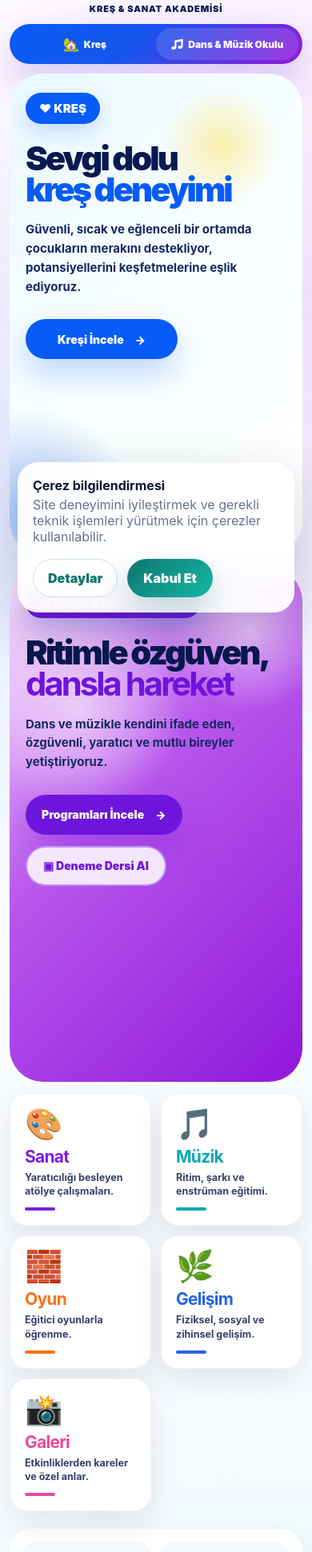
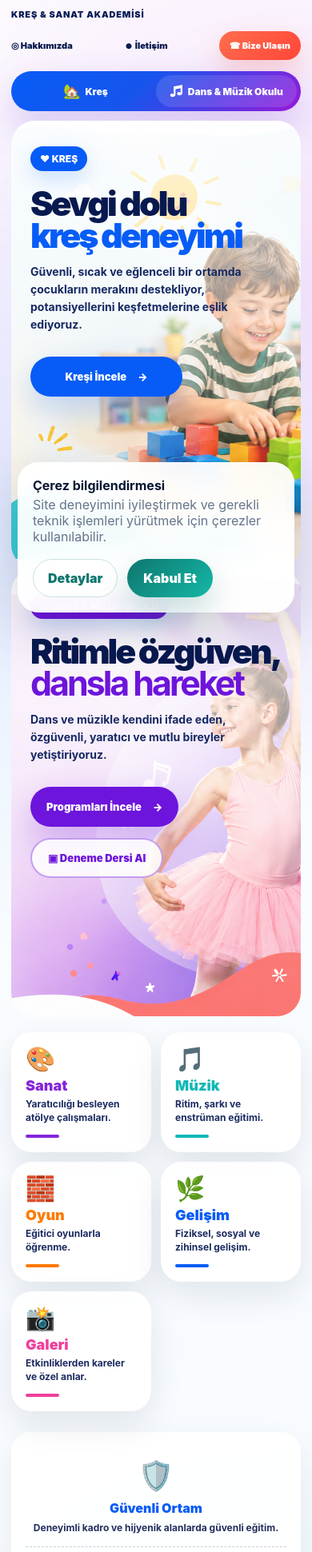
Before and after one commit to furukcell/FK-Service-Templates, a Next.js app in the folder apps/web/: page /ada-yeni in a window 390 px wide. Shown: the part 56-1997 px from the top of the page at 80% size. Built offline with nearby package versions, Linux system fonts and the light colour scheme; no server answers.

Commit message:
Bind Ada Yeni hero panels to uploaded background artwork

```diff
--- a/apps/web/src/styles/ada-yeni-reference.css
+++ b/apps/web/src/styles/ada-yeni-reference.css
@@ -138,24 +138,38 @@
   min-height: 520px;
   position: relative;
   overflow: hidden;
+  background-repeat: no-repeat;
+  background-size: cover;
+}
+
+.adaPosterPanel::before {
+  content: "";
+  position: absolute;
+  inset: 0;
+  z-index: 1;
+  pointer-events: none;
 }
 
 .adaPosterKresPanel {
   padding: 56px 56px 52px 58px;
   border-radius: 62px 0 0 62px;
-  background:
-    radial-gradient(circle at 72% 15%, rgba(255, 217, 59, .42), transparent 13%),
-    radial-gradient(circle at 7% 92%, rgba(7, 92, 247, .36), transparent 21%),
-    linear-gradient(135deg, #eaf8ff 0%, #faffff 52%, #ffffff 100%);
+  background-image: url('/ada/ada-hero-kres-bg.png');
+  background-position: center center;
+}
+
+.adaPosterKresPanel::before {
+  background: linear-gradient(90deg, rgba(255,255,255,.70) 0%, rgba(255,255,255,.42) 30%, rgba(255,255,255,.08) 56%, transparent 100%);
 }
 
 .adaPosterArtPanel {
   padding: 56px 56px 52px 60px;
   border-radius: 0 62px 62px 0;
-  background:
-    radial-gradient(circle at 82% 12%, rgba(255,255,255,.58), transparent 16%),
-    radial-gradient(circle at 24% 28%, rgba(255,255,255,.54), transparent 24%),
-    linear-gradient(135deg, #ffe9ff 0%, #b857ec 42%, #9017db 100%);
+  background-image: url('/ada/ada-hero-sanat-bg.png');
+  background-position: center center;
+}
+
+.adaPosterArtPanel::before {
+  background: linear-gradient(90deg, rgba(255,255,255,.64) 0%, rgba(255,255,255,.28) 33%, rgba(255,255,255,.03) 58%, transparent 100%);
 }
 
 .adaPosterTextBlock {
@@ -165,7 +179,7 @@
 }
 
 .adaPosterKresText { max-width: 405px; }
-.adaPosterArtText { max-width: 500px; }
+.adaPosterArtText { max-width: 520px; }
 
 .adaPosterBadge {
   display: inline-flex;
@@ -245,186 +259,14 @@
 
 .adaPosterActions { gap: 14px; flex-wrap: wrap; }
 
-.adaPosterKresImage,
-.adaPosterStage,
-.adaPosterBaleImage,
-.adaPosterGuitarCard,
-.adaPosterSun,
-.adaPosterCloud,
-.adaPosterBlueShape,
-.adaPosterTealShape,
-.adaPosterCoralShape,
-.adaPosterNotes {
-  pointer-events: none;
-}
-
-/* --- SOL PANEL: Kreş görseli --- */
-/* Organik blob köşeler: her kenar farklı kavis alıyor, düz rounded-rectangle değil */
-.adaPosterKresImage {
-  position: absolute;
-  z-index: 4;
-  right: 28px;
-  top: 28px;
-  bottom: 28px;
-  width: 56%;
-  margin: 0;
-  overflow: hidden;
-  border-radius: 62% 38% 55% 45% / 48% 55% 45% 52%;
-  clip-path: none;
-  box-shadow: 0 24px 60px rgba(7, 26, 85, .18);
-}
-
-.adaPosterKresImage img,
-.adaPosterBaleImage img,
-.adaPosterGuitarCard img,
-.adaPosterCta img {
-  width: 100%;
-  height: 100%;
-  display: block;
-  object-fit: cover;
-}
-
-.adaPosterKresImage img {
-  object-position: center 30%;
-}
-
-.adaPosterKresImage::after {
-  content: "";
-  position: absolute;
-  inset: 0;
-  border-radius: inherit;
-  background: linear-gradient(90deg, rgba(234,248,255,.35), transparent 30%);
-}
-
-/* --- SAĞ PANEL: Dans & Müzik sahnesi --- */
-/* Bale görseli ana zemin, gitar görseli maskeyle eritilip aynı sahnenin parçası gibi kaynaşıyor */
-.adaPosterStage {
-  position: absolute;
-  z-index: 4;
-  right: 28px;
-  top: 28px;
-  bottom: 28px;
-  width: 56%;
-  isolation: isolate;
-  overflow: visible;
-  border-radius: 58% 42% 50% 50% / 52% 48% 52% 48%;
-  clip-path: none;
-}
-
-.adaPosterStage::before {
-  display: none;
-}
-
-.adaPosterBaleImage {
-  position: absolute;
-  z-index: 5;
-  inset: 0;
-  width: 100%;
-  height: 100%;
-  margin: 0;
-  overflow: hidden;
-  border-radius: 58% 42% 50% 50% / 52% 48% 52% 48%;
-  box-shadow: 0 24px 60px rgba(60, 10, 110, .28);
-}
-
-.adaPosterBaleImage img {
-  object-fit: cover;
-  object-position: center 20%;
-}
-
-.adaPosterGuitarCard {
-  position: absolute;
-  z-index: 6;
-  left: -10%;
-  bottom: -6%;
-  width: 58%;
-  height: 58%;
-  margin: 0;
-  overflow: hidden;
-  border: 0;
-  border-radius: 0;
-  background: transparent;
-  box-shadow: none;
-  opacity: 1;
-  filter: none;
-  -webkit-mask-image: radial-gradient(ellipse 78% 78% at 55% 60%, #000 55%, transparent 92%);
-  mask-image: radial-gradient(ellipse 78% 78% at 55% 60%, #000 55%, transparent 92%);
-}
-
-.adaPosterGuitarCard img {
-  object-position: center center;
-}
-
-.adaPosterNotes {
-  position: absolute;
-  z-index: 8;
-  top: 20px;
-  right: 20px;
-  color: rgba(255,255,255,.9);
-  font-size: 48px;
-  letter-spacing: 12px;
-  transform: rotate(-8deg);
-}
-
-.adaPosterSun {
-  position: absolute;
-  z-index: 11;
-  top: 78px;
-  left: 48%;
-  color: #ffbf00;
-  font-size: 70px;
-  filter: drop-shadow(0 5px 0 rgba(255,255,255,.82));
-}
-
-.adaPosterCloud {
-  position: absolute;
-  z-index: 11;
-  top: 142px;
-  left: 41%;
-  color: rgba(255,255,255,.95);
-  font-size: 38px;
-}
-
-.adaPosterBlueShape {
-  position: absolute;
-  left: -120px;
-  bottom: -82px;
-  width: 300px;
-  height: 300px;
-  border-radius: 999px;
-  background: #075cf7;
-}
-
-.adaPosterTealShape {
-  position: absolute;
-  right: 10%;
-  bottom: -64px;
-  width: 150px;
-  height: 130px;
-  border-radius: 999px 999px 0 0;
-  background: #29c6c7;
-}
-
-.adaPosterCoralShape {
-  position: absolute;
-  z-index: 2;
-  right: -72px;
-  bottom: -70px;
-  width: 330px;
-  height: 235px;
-  border-radius: 999px;
-  background: #ff5b49;
-  transform: rotate(-9deg);
-}
-
 .adaPosterFeatures {
   width: min(1480px, 90vw);
-  margin: -34px auto 0;
+  margin: -30px auto 0;
   display: grid;
   grid-template-columns: repeat(5, minmax(0, 1fr));
   gap: 22px;
   position: relative;
-  z-index: 20;
+  z-index: 8;
 }
 
 .adaPosterFeature {
@@ -432,8 +274,7 @@
   padding: 21px 24px;
   border-radius: 26px;
   background: rgba(255,255,255,.96);
-  box-shadow: 0 14px 40px rgba(15, 23, 42, .095);
-  border: 1px solid rgba(15, 23, 42, .05);
+  box-shadow: 0 16px 42px rgba(15, 23, 42, .095);
 }
 
 .adaPosterFeature b {
@@ -444,175 +285,178 @@
 
 .adaPosterFeature h3 {
   margin: 10px 0 5px;
-  font-size: 21px;
-  letter-spacing: -.035em;
+  font-size: 22px;
+  line-height: 1;
+  font-weight: 950;
 }
 
 .adaPosterFeature p {
   margin: 0;
-  color: #34416c;
-  font-size: 12.5px;
+  color: #1c2b61;
+  font-size: 12px;
   line-height: 1.42;
-  font-weight: 750;
+  font-weight: 700;
 }
 
 .adaPosterFeature i {
   display: block;
-  width: 38px;
+  width: 42px;
   height: 4px;
-  margin-top: 11px;
+  margin-top: 13px;
   border-radius: 999px;
+  background: currentColor;
 }
 
-.tone-purple h3 { color: #7c1de2; }
-.tone-purple i { background: #7c1de2; }
-.tone-teal h3 { color: #00a8b8; }
-.tone-teal i { background: #00a8b8; }
-.tone-orange h3 { color: #f97316; }
-.tone-orange i { background: #f97316; }
-.tone-blue h3 { color: #2563eb; }
-.tone-blue i { background: #2563eb; }
-.tone-pink h3 { color: #ec4899; }
-.tone-pink i { background: #ec4899; }
+.adaPosterFeature.tone-purple h3,
+.adaPosterFeature.tone-purple i { color: #8424dc; }
+.adaPosterFeature.tone-teal h3,
+.adaPosterFeature.tone-teal i { color: #12b8b6; }
+.adaPosterFeature.tone-orange h3,
+.adaPosterFeature.tone-orange i { color: #ff7900; }
+.adaPosterFeature.tone-blue h3,
+.adaPosterFeature.tone-blue i { color: #075cf7; }
+.adaPosterFeature.tone-pink h3,
+.adaPosterFeature.tone-pink i { color: #ef3f9b; }
 
 .adaPosterInfoRow {
   width: min(1560px, 94vw);
-  margin: 22px auto 0;
+  margin: 26px auto 0;
   display: grid;
   grid-template-columns: 1.22fr .78fr;
-  gap: 20px;
+  gap: 22px;
   align-items: stretch;
 }
 
 .adaPosterTrust {
   display: grid;
   grid-template-columns: repeat(4, minmax(0, 1fr));
-  padding: 22px;
-  border-radius: 28px;
-  background: rgba(255,255,255,.95);
+  gap: 0;
+  padding: 24px;
+  border-radius: 30px;
+  background: rgba(255,255,255,.94);
   box-shadow: 0 16px 44px rgba(15, 23, 42, .075);
 }
 
 .adaPosterTrust article {
+  text-align: center;
   padding: 4px 18px;
-  border-right: 1px dashed rgba(93, 95, 239, .22);
+  border-right: 1px dashed rgba(39, 35, 104, .22);
 }
 
 .adaPosterTrust article:last-child { border-right: 0; }
 
 .adaPosterTrust b {
   display: block;
-  font-size: 34px;
+  font-size: 36px;
 }
 
 .adaPosterTrust h3 {
-  margin: 8px 0 6px;
+  margin: 9px 0 6px;
   color: #075cf7;
   font-size: 16px;
+  font-weight: 950;
 }
 
 .adaPosterTrust p {
   margin: 0;
-  color: #34416c;
+  color: #23305e;
   font-size: 12px;
-  line-height: 1.5;
+  line-height: 1.45;
   font-weight: 700;
 }
 
 .adaPosterCta {
-  min-height: 166px;
-  padding: 24px 24px 20px;
-  border-radius: 30px;
   position: relative;
-  display: flex;
-  align-items: center;
+  min-height: 176px;
+  padding: 27px 27px 22px;
+  border-radius: 32px;
+  background: linear-gradient(135deg, #ffd941 0%, #ffbb24 100%);
   overflow: hidden;
-  background:
-    radial-gradient(circle at 84% 18%, rgba(255,255,255,.42), transparent 22%),
-    linear-gradient(135deg, #ffd43b, #ffb703);
-  box-shadow: 0 18px 45px rgba(245, 158, 11, .17);
+  box-shadow: 0 16px 44px rgba(255, 171, 36, .20);
+}
+
+.adaPosterCta div {
+  position: relative;
+  z-index: 2;
+  max-width: 300px;
 }
 
 .adaPosterCta h2 {
-  position: relative;
-  z-index: 3;
-  max-width: 260px;
-  margin: 0 0 18px;
+  margin: 0 0 14px;
   color: #07194f;
-  font-size: clamp(28px, 2.65vw, 38px);
-  line-height: 1;
-  letter-spacing: -.045em;
+  font-size: clamp(28px, 2.6vw, 38px);
+  line-height: .98;
+  letter-spacing: -.04em;
+  font-weight: 950;
 }
 
 .adaPosterCta a {
-  position: relative;
-  z-index: 3;
   min-height: 48px;
   color: #fff;
-  background: #ff503d;
-  box-shadow: 0 14px 34px rgba(255, 80, 61, .22);
+  background: linear-gradient(135deg, #ff6950, #ff4638);
 }
 
 .adaPosterCta figure {
   position: absolute;
   right: 0;
   bottom: 0;
-  width: 47%;
+  width: 48%;
   height: 112%;
   margin: 0;
+  overflow: hidden;
   border-radius: 30px;
-  overflow: hidden;
 }
 
 .adaPosterCta img {
+  width: 100%;
+  height: 100%;
+  display: block;
+  object-fit: cover;
   object-position: center 36%;
 }
 
 .adaPosterFooter {
-  width: min(1640px, 94vw);
-  min-height: 108px;
-  margin: 20px auto 0;
-  padding: 22px 34px;
-  gap: 34px;
+  width: min(1640px, 96vw);
+  min-height: 112px;
+  margin: 22px auto 0;
+  padding: 24px 36px;
   border-radius: 44px 44px 0 0;
+  gap: 38px;
   color: #fff;
-  background:
-    radial-gradient(circle at 82% 20%, rgba(56, 189, 248, .56), transparent 32%),
-    linear-gradient(135deg, #064ce7 0%, #0047db 54%, #009bff 100%);
+  background: linear-gradient(135deg, #075cf7 0%, #0059e8 62%, #034ad4 100%);
 }
 
 .adaPosterFooter article {
-  gap: 12px;
+  gap: 13px;
   min-width: 0;
 }
 
 .adaPosterFooter b {
-  width: 48px;
-  height: 48px;
+  width: 50px;
+  height: 50px;
+  display: inline-flex;
+  align-items: center;
+  justify-content: center;
   flex: 0 0 auto;
-  display: grid;
-  place-items: center;
-  border-radius: 999px;
-  background: #fff;
+  border-radius: 50%;
+  background: rgba(255,255,255,.95);
   color: #075cf7;
   font-size: 22px;
 }
 
-.adaPosterFooter h3,
-.adaPosterFooter p {
-  margin: 0;
-}
-
 .adaPosterFooter h3 {
+  margin: 0 0 4px;
   font-size: 15px;
+  font-weight: 950;
 }
 
 .adaPosterFooter p {
-  margin-top: 4px;
+  margin: 0;
+  max-width: 180px;
   font-size: 12px;
-  line-height: 1.4;
-  color: rgba(255,255,255,.88);
+  line-height: 1.35;
   font-weight: 700;
+  opacity: .94;
 }
 
 .adaPosterFooter > strong {
@@ -623,83 +467,231 @@
   white-space: nowrap;
 }
 
-@media (max-width: 1180px) {
-  .adaPosterHeader { flex-wrap: wrap; }
-  .adaPosterTabs { order: 3; width: 100%; max-width: none; }
-  .adaPosterHero { grid-template-columns: 1fr; gap: 16px; }
-  .adaPosterKresPanel,
-  .adaPosterArtPanel { border-radius: 42px; }
-  .adaPosterFeatures { grid-template-columns: repeat(3, minmax(0, 1fr)); margin-top: 18px; }
-  .adaPosterInfoRow { grid-template-columns: 1fr; }
-  .adaPosterFooter { flex-wrap: wrap; }
-  .adaPosterFooter > strong { margin-left: 0; width: 100%; }
+@media (min-width: 1700px) {
+  .adaPosterShell { width: min(1720px, 96vw); }
+  .adaPosterPanel { min-height: 555px; }
+  .adaPosterHero h1,
+  .adaPosterHero h2 { font-size: 80px; }
 }
 
-@media (max-width: 760px) {
-  .adaPosterPage { padding: 12px 12px 0; }
+@media (max-width: 1280px) {
+  .adaPosterHeader {
+    flex-wrap: wrap;
+  }
+
+  .adaPosterLogo { min-width: 240px; }
+  .adaPosterTabs { order: 3; width: 100%; max-width: 720px; margin: 0 auto; }
+  .adaPosterLinks { margin-left: auto; }
+
+  .adaPosterPanel { min-height: 500px; }
+  .adaPosterHero h1,
+  .adaPosterHero h2 { font-size: clamp(42px, 5vw, 60px); }
+}
+
+@media (max-width: 980px) {
+  .adaPosterHero,
+  .adaPosterInfoRow {
+    grid-template-columns: 1fr;
+  }
+
+  .adaPosterKresPanel,
+  .adaPosterArtPanel {
+    border-radius: 40px;
+  }
+
+  .adaPosterFeatures {
+    grid-template-columns: repeat(2, minmax(0, 1fr));
+    margin-top: 20px;
+  }
+
+  .adaPosterTrust {
+    grid-template-columns: repeat(2, minmax(0, 1fr));
+  }
+
+  .adaPosterFooter {
+    flex-wrap: wrap;
+  }
+
+  .adaPosterFooter > strong {
+    width: 100%;
+    margin-left: 0;
+  }
+}
+
+@media (max-width: 680px) {
+  .adaPosterPage {
+    padding: 16px 14px 0;
+  }
+
   .adaPosterShell,
   .adaPosterInfoRow,
-  .adaPosterFooter { width: 100%; }
-  .adaPosterHeader { min-height: auto; gap: 12px; }
-  .adaPosterLogo { width: 100%; min-width: 0; text-align: center; }
-  .adaPosterLogoText { font-size: 50px; }
-  .adaPosterLogo small { font-size: 11px; }
-  .adaPosterLinks { display: none; }
-  .adaPosterTabs { min-height: 50px; padding: 5px; }
-  .adaPosterTabs a { height: 40px; gap: 6px; font-size: 12px; }
-  .adaPosterTabs span { font-size: 16px; }
-  .adaPosterKresPanel,
-  .adaPosterArtPanel { min-height: auto; padding: 24px 20px 245px; }
+  .adaPosterFooter {
+    width: 100%;
+  }
+
+  .adaPosterHeader {
+    min-height: auto;
+    gap: 14px;
+  }
+
+  .adaPosterLogo {
+    min-width: 0;
+    width: 100%;
+  }
+
+  .adaPosterLogoText {
+    font-size: 54px;
+  }
+
+  .adaPosterLogo small {
+    font-size: 11px;
+  }
+
+  .adaPosterLinks {
+    width: 100%;
+    justify-content: space-between;
+    gap: 8px;
+    font-size: 11px;
+  }
+
+  .adaPosterContact {
+    padding: 11px 13px;
+  }
+
+  .adaPosterTabs {
+    width: 100%;
+    min-height: 50px;
+    padding: 5px;
+    order: 2;
+  }
+
+  .adaPosterTabs a {
+    height: 40px;
+    gap: 6px;
+    font-size: 12px;
+  }
+
+  .adaPosterTabs span {
+    font-size: 17px;
+  }
+
+  .adaPosterPanel {
+    min-height: 560px;
+    padding: 32px 24px 26px;
+    border-radius: 30px;
+    background-size: cover;
+  }
+
+  .adaPosterKresPanel {
+    background-position: 63% center;
+  }
+
+  .adaPosterArtPanel {
+    background-position: 64% center;
+  }
+
+  .adaPosterKresPanel::before,
+  .adaPosterArtPanel::before {
+    background: linear-gradient(180deg, rgba(255,255,255,.88) 0%, rgba(255,255,255,.55) 42%, rgba(255,255,255,.06) 82%, transparent 100%);
+  }
+
+  .adaPosterTextBlock,
+  .adaPosterKresText,
+  .adaPosterArtText {
+    max-width: 100%;
+  }
+
+  .adaPosterBadge {
+    padding: 8px 12px;
+    font-size: 12px;
+  }
+
   .adaPosterHero h1,
-  .adaPosterHero h2 { font-size: clamp(38px, 10.7vw, 50px); }
-  .adaPosterHero p { font-size: 15px; }
+  .adaPosterHero h2 {
+    margin: 20px 0 14px;
+    font-size: clamp(38px, 11vw, 52px);
+  }
+
+  .adaPosterHero p {
+    max-width: 300px;
+    font-size: 14px;
+  }
+
+  .adaPosterActions {
+    align-items: stretch;
+  }
+
   .adaPosterPrimary,
   .adaPosterPurple,
-  .adaPosterOutline { min-height: 50px; padding: 0 20px; font-size: 14px; }
+  .adaPosterOutline {
+    min-height: 50px;
+    padding: 0 20px;
+    font-size: 13px;
+  }
 
-  /* Mobilde blob abartılmıyor, sade rounded-corner kartlara dönüyor */
-  .adaPosterKresImage {
-    width: calc(100% - 24px);
-    height: 220px;
-    right: 12px;
-    left: 12px;
-    top: auto;
-    bottom: 12px;
+  .adaPosterFeatures {
+    width: 100%;
+    grid-template-columns: repeat(2, minmax(0, 1fr));
+    gap: 12px;
+  }
+
+  .adaPosterFeature {
+    min-height: 128px;
+    padding: 18px;
+  }
+
+  .adaPosterFeature b {
+    font-size: 30px;
+  }
+
+  .adaPosterFeature h3 {
+    font-size: 18px;
+  }
+
+  .adaPosterInfoRow {
+    gap: 14px;
+  }
+
+  .adaPosterTrust {
+    grid-template-columns: 1fr;
+    padding: 18px;
     border-radius: 24px;
   }
 
-  .adaPosterStage {
-    width: calc(100% - 24px);
-    height: 240px;
-    right: 12px;
-    left: 12px;
-    top: auto;
-    bottom: 12px;
-    border-radius: 24px;
+  .adaPosterTrust article {
+    border-right: 0;
+    border-bottom: 1px dashed rgba(39, 35, 104, .22);
+    padding: 14px 8px;
   }
 
-  .adaPosterBaleImage { border-radius: 24px; }
-
-  .adaPosterGuitarCard {
-    width: 46%;
-    height: 130px;
-    left: 8px;
-    bottom: -16px;
-    -webkit-mask-image: none;
-    mask-image: none;
-    border-radius: 18px;
-    overflow: hidden;
+  .adaPosterTrust article:last-child {
+    border-bottom: 0;
   }
 
-  .adaPosterSun { top: 32px; left: auto; right: 26px; font-size: 44px; }
-  .adaPosterCloud { display: none; }
-  .adaPosterNotes { top: 28px; right: 14px; font-size: 34px; letter-spacing: 8px; }
-  .adaPosterFeatures { width: 100%; grid-template-columns: repeat(2, minmax(0, 1fr)); gap: 12px; margin-top: 14px; }
-  .adaPosterFeature { min-height: 122px; padding: 18px; border-radius: 22px; }
-  .adaPosterTrust { grid-template-columns: 1fr 1fr; gap: 12px; padding: 16px; }
-  .adaPosterTrust article { padding: 14px; border: 0; border-radius: 18px; background: rgba(245, 248, 255, .9); }
-  .adaPosterCta { min-height: 220px; padding-bottom: 128px; }
-  .adaPosterCta figure { width: 100%; height: 130px; border-radius: 0 0 24px 24px; }
-  .adaPosterFooter { display: grid; grid-template-columns: 1fr; gap: 16px; padding: 22px; border-radius: 28px 28px 0 0; }
-  .adaPosterFooter > strong { font-size: 28px; white-space: normal; }
+  .adaPosterCta {
+    min-height: 280px;
+    padding: 24px 22px 150px;
+    border-radius: 26px;
+  }
+
+  .adaPosterCta figure {
+    width: 100%;
+    height: 145px;
+    border-radius: 0 0 26px 26px;
+  }
+
+  .adaPosterFooter {
+    padding: 22px;
+    border-radius: 28px 28px 0 0;
+    gap: 18px;
+  }
+
+  .adaPosterFooter article {
+    width: 100%;
+  }
+
+  .adaPosterFooter > strong {
+    font-size: 24px;
+    white-space: normal;
+  }
 }
```
